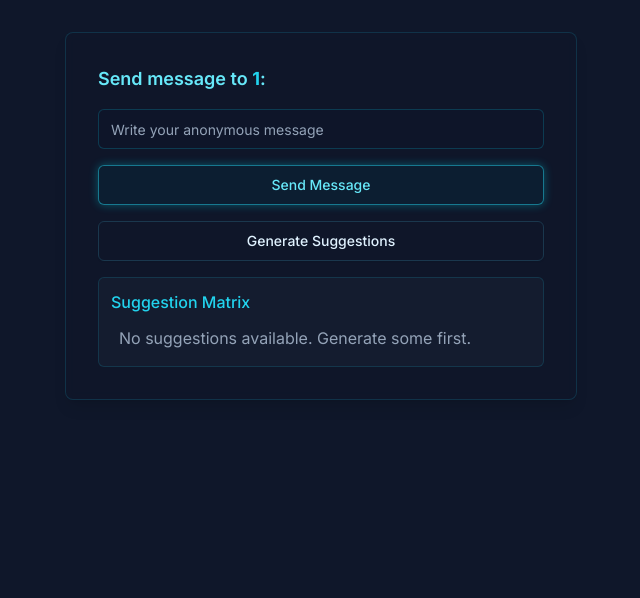
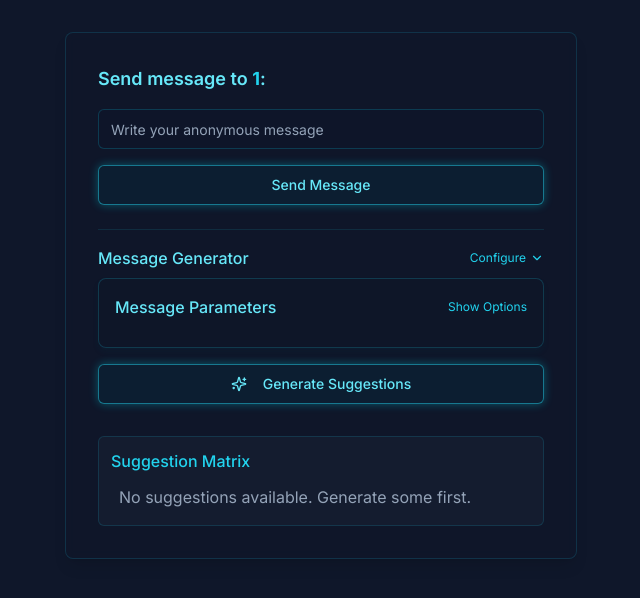
Before and after one commit to shubh-v21/ShadowTips, a Next.js app: page /u/1 in a window 1280 px wide. Shown: the top 598 px of the page, without its empty margins (319-959 px from the left). Built offline with nearby package versions, Linux system fonts and the light colour scheme.

Commit message:
add MessageGeneratorParams integration with tone, topic, and niche selection for message suggestions

```diff
--- a/src/app/u/[username]/page.tsx
+++ b/src/app/u/[username]/page.tsx
@@ -12,6 +12,12 @@ import { useParams } from "next/navigation";
 import React, { useCallback, useEffect, useState } from "react";
 import { useForm } from "react-hook-form";
 import { z } from "zod";
+import MessageGeneratorParams, {
+  MessageTone,
+  MessageTopic,
+  MessageNiche,
+} from "@/components/MessageGeneratorParams";
+import { ChevronDown, ChevronUp, Sparkles } from "lucide-react";
 
 const SendMessage = () => {
   const { username } = useParams<{ username: string }>();
@@ -20,6 +26,12 @@ const SendMessage = () => {
   const [sendLoading, setSendLoading] = useState(false);
   const [suggestLoading, setSuggestLoading] = useState(false);
   const [disabled, setDisabled] = useState(false);
+
+  // New state for message generation parameters
+  const [tone, setTone] = useState<MessageTone>("neutral");
+  const [topic, setTopic] = useState<MessageTopic>("digital");
+  const [niche, setNiche] = useState<MessageNiche>("digital-identity");
+  const [showParams, setShowParams] = useState(false);
 
   useEffect(() => {
     const disabledUntil = localStorage.getItem("buttonDisabledUntil");
@@ -64,8 +76,12 @@ const SendMessage = () => {
   const greet = useCallback(async () => {
     try {
       setSuggestLoading(true);
-      const response = await axios.post("/api/suggest-messages");
-      console.log(response);
+      const response = await axios.post("/api/suggest-messages", {
+        tone,
+        topic,
+        niche,
+        recipient: username,
+      });
 
       const message = response.data.message;
       const messageArray = message.split("||");
@@ -90,7 +106,7 @@ const SendMessage = () => {
     } finally {
       setSuggestLoading(false);
     }
-  }, []);
+  }, [tone, topic, niche, username, toast]);
 
   const copyToMessageArea = (message: string) => {
     form.setValue("content", message); // Set clicked message in the input field
@@ -131,10 +147,37 @@ const SendMessage = () => {
         </form>
       </Form>
 
+      <div className="mt-6 border-t border-cyan-800/30 pt-4">
+        <div className="flex items-center justify-between mb-2">
+          <h3 className="text-cyan-300 font-medium">Message Generator</h3>
+          <button
+            onClick={() => setShowParams(!showParams)}
+            className="text-xs flex items-center text-cyan-400 hover:text-cyan-300"
+          >
+            {showParams ? (
+              <>Configure <ChevronUp size={14} className="ml-1" /></>
+            ) : (
+              <>Configure <ChevronDown size={14} className="ml-1" /></>
+            )}
+          </button>
+        </div>
+
+        {/* Message Generator Parameters */}
+        <MessageGeneratorParams
+          tone={tone}
+          setTone={setTone}
+          topic={topic}
+          setTopic={setTopic}
+          niche={niche}
+          setNiche={setNiche}
+          showParams={showParams}
+          setShowParams={setShowParams}
+        />
+
         {/* Suggest Messages Button */}
         {disabled ? (
           <Button
-          className="mt-4 bg-red-900/30 text-red-300 border border-red-500/50 w-full"
+            className="mb-4 bg-red-900/30 text-red-300 border border-red-500/50 w-full"
             disabled
           >
             Transmission Limit Reached
@@ -142,18 +185,30 @@ const SendMessage = () => {
         ) : (
           <Button
             onClick={greet}
-          className="mt-4 w-full"
+            className="mb-4 w-full"
             disabled={suggestLoading}
-          variant="outline"
+            variant="cyberpunk"
           >
-          {suggestLoading ? "Processing..." : "Generate Suggestions"}
+            {suggestLoading ? (
+              "Processing Request..."
+            ) : (
+              <>
+                <Sparkles size={16} className="mr-2" />
+                Generate Suggestions
+              </>
+            )}
           </Button>
         )}
 
         {/* Suggested Messages */}
         <div className="border-cyan-800/40 border rounded-md mt-4 p-3 bg-slate-800/40">
           <h3 className="text-cyan-400 mb-2 font-medium">Suggestion Matrix</h3>
-        {suggestedMessages.length > 0 ? (
+          {suggestLoading ? (
+            <div className="text-center py-4 text-cyan-300">
+              <div className="inline-block animate-spin rounded-full h-6 w-6 border-t-2 border-r-2 border-cyan-500 border-b-2 border-transparent"></div>
+              <p className="mt-2">Generating cyberpunk messages...</p>
+            </div>
+          ) : suggestedMessages.length > 0 ? (
             suggestedMessages.map((message, index) => (
               <div
                 key={index}
@@ -170,6 +225,7 @@ const SendMessage = () => {
           )}
         </div>
       </div>
+    </div>
   );
 };
 
```
Lines whose indentation alone changed are shown as unchanged.
